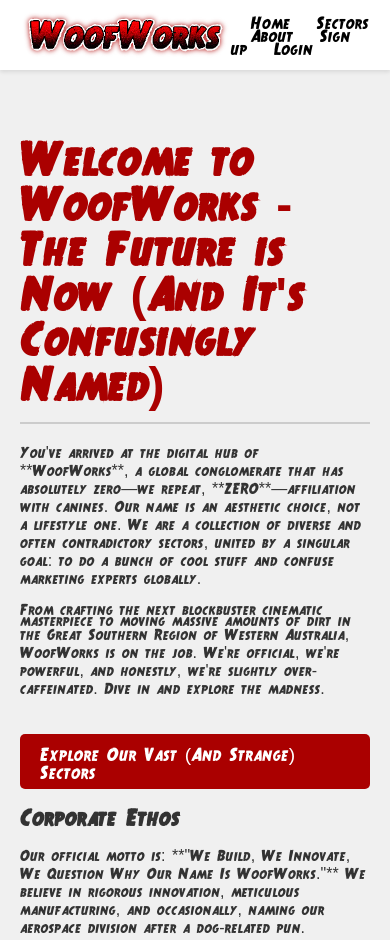
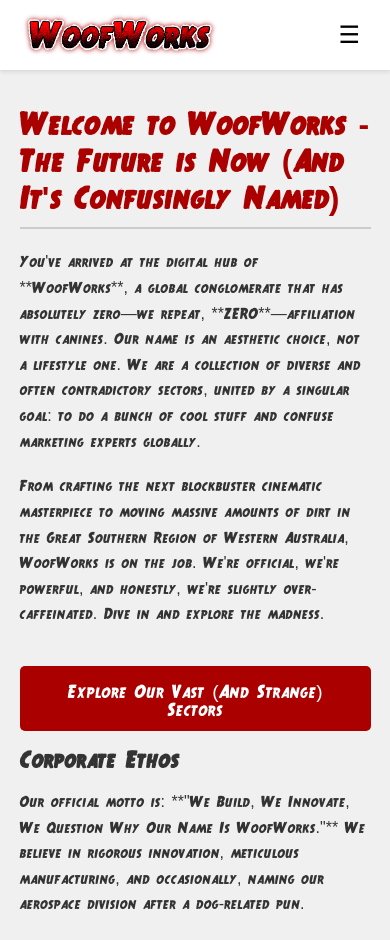
Before and after one commit to WoofWorks-Incorporated/woofworks-incorporated.github.io, a plain HTML site: page index.html in a window 390 px wide. Shown: the top 940 px of the page. Drawn offline with Linux system fonts and the light colour scheme.

Commit message:
Refactor index.html for improved layout and mobile support
Updated the HTML structure and styles for better responsiveness and usability.

```diff
--- a/index.html
+++ b/index.html
@@ -17,8 +17,9 @@
             font-family: 'True Crimes', sans-serif;
             margin: 0;
             padding: 0;
-            background-color: #f0f0f0; /* Light background for contrast */
-            color: #333; /* Default text color */
+            background-color: #f0f0f0;
+            color: #333;
+            font-size: 16px;
         }
 
         /* Header container */
@@ -27,53 +28,113 @@
             justify-content: space-between;
             align-items: center;
             padding: 10px 20px;
-            background-color: #fff; /* White header background */
-            box-shadow: 0 2px 4px rgba(0,0,0,0.1); /* Subtle shadow */
+            background-color: #fff;
+            box-shadow: 0 2px 4px rgba(0,0,0,0.1);
+            flex-wrap: wrap;
         }
 
         /* Logo */
         header img {
-            height: 50px; /* Adjust as needed */
+            height: 50px;
+            max-width: 200px;
+            object-fit: contain;
         }
 
         /* Navigation */
+        nav {
+            display: flex;
+            align-items: center;
+            flex-wrap: wrap;
+        }
+
         nav a {
             text-decoration: none;
-            color: #000; /* Change text color if needed */
-            margin-left: 20px;
+            color: #000;
+            margin: 10px 20px;
             font-size: 18px;
-            transition: color 0.3s; /* Smooth color transition */
+            transition: color 0.3s;
+            padding: 8px 0;
         }
 
         nav a:hover {
-            color: #a00; /* Simple hover effect to red */
+            color: #a00;
+        }
+
+        /* Mobile menu button */
+        .menu-button {
+            display: none;
+            background: none;
+            border: none;
+            font-size: 24px;
+            cursor: pointer;
+            padding: 10px;
+        }
+
+        @media (max-width: 768px) {
+            header {
+                justify-content: space-between;
+            }
+
+            .menu-button {
+                display: block;
+            }
+
+            nav {
+                display: none;
+                width: 100%;
+                flex-direction: column;
+                align-items: center;
+                padding: 10px 0;
+            }
+
+            nav.active {
+                display: flex;
+            }
+
+            nav a {
+                margin: 5px 0;
+                padding: 10px;
+                width: 100%;
+                text-align: center;
+            }
         }
 
         /* Main Content Styling */
         main {
-            padding: 40px 20px;
+            padding: 20px;
             max-width: 900px;
             margin: 0 auto;
+            width: 90%;
         }
 
         main h1 {
             color: #a00;
-            font-size: 3em;
+            font-size: 2.5em;
             border-bottom: 2px solid #ccc;
             padding-bottom: 10px;
             margin-bottom: 20px;
+            word-wrap: break-word;
+        }
+
+        main p {
+            line-height: 1.6;
+            margin-bottom: 1.2em;
         }
 
         .sector-link {
             display: inline-block;
             background-color: #a00;
             color: white;
-            padding: 10px 20px;
+            padding: 15px 25px;
             text-decoration: none;
             margin-top: 20px;
             border-radius: 5px;
             transition: background-color 0.3s;
             font-size: 1.2em;
+            text-align: center;
+            width: 100%;
+            max-width: 300px;
+            box-sizing: border-box;
         }
 
         .sector-link:hover {
@@ -91,7 +152,23 @@
         }
 
         footer p {
-            margin: 5px 0;
+            margin: 10px 0;
+            padding: 0 20px;
+        }
+
+        @media (max-width: 768px) {
+            main h1 {
+                font-size: 2em;
+            }
+
+            main {
+                padding: 15px;
+            }
+
+            .sector-link {
+                width: 100%;
+                max-width: none;
+            }
         }
 
     </style>
@@ -99,15 +176,21 @@
 <body>
     <header>
         <img src="logo2.png" alt="WoofWorks Logo">
-
+        <button class="menu-button">☰</button>
         <nav>
             <a href="index.html">Home</a>
             <a href="sectors.html">Sectors</a>
             <a href="about.html">About</a>
-            <a href="#">Sign up</a>
-            <a href="#">Login</a>
+            <a href="signup.html">Sign up</a>
+            <a href="login.html">Login</a>
         </nav>
     </header>
+
+    <script>
+        document.querySelector('.menu-button').addEventListener('click', function() {
+            document.querySelector('nav').classList.toggle('active');
+        });
+    </script>
 
     <main>
         <h1>Welcome to WoofWorks - The Future is Now (And It's Confusingly Named)</h1>
```
